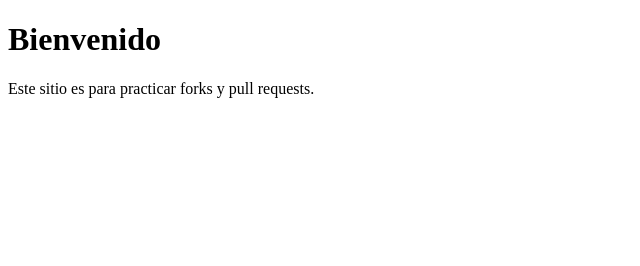
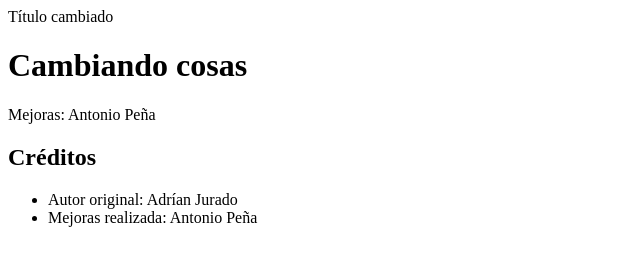
Before and after one commit to adriijc9/fork-AJC, a plain HTML site: page index.html in a window 1280 px wide. Shown: the whole page, without its empty margins (0-640 px from the left). Drawn offline with Linux system fonts and the light colour scheme.

Commit message:
Añado seccion Créditos y actualizo título

```diff
--- a/index.html
+++ b/index.html
@@ -1,8 +1,15 @@
 <!doctype html>
 <html lang="es">
-<head><meta charset="utf-8"><title>Práctica Fork & PR</title></head>
+<head><meta charset="utf-8"><title<>Título cambiado</title></head>
 <body>
-  <h1>Bienvenido</h1>
-  <p>Este sitio es para practicar forks y pull requests.</p>
+  <h1>Cambiando cosas</h1>
+  <p>Mejoras: Antonio Peña</p>
 </body>
+<section>
+  <h2> Créditos </h2>
+  <ul>
+	<li> Autor original: Adrían Jurado </li>
+	<li> Mejoras realizada: Antonio Peña </li>
+  </ul>
+</section>
 </html>
```
